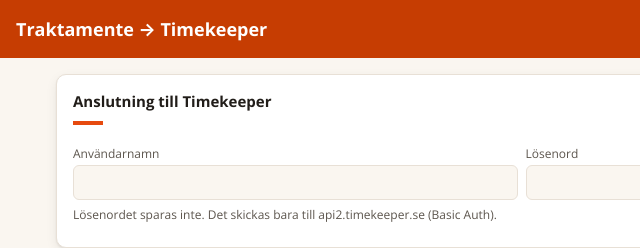
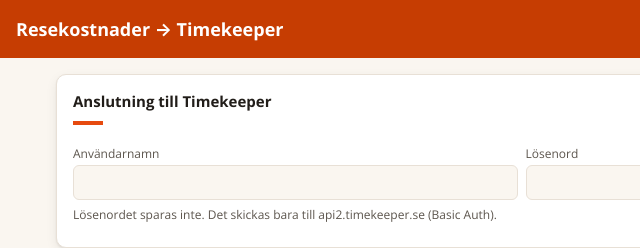
Before and after one commit to totaldigital-se/travelcost, a plain HTML site: page index.html in a window 1280 px wide. Shown: the top 248 px of the page, 0-640 px from the left. Drawn offline with nearby package versions, Linux system fonts and the light colour scheme.

Commit message:
Titel: Resekostnader → Timekeeper

```diff
--- a/index.html
+++ b/index.html
@@ -3,7 +3,7 @@
 <head>
 <meta charset="utf-8">
 <meta name="viewport" content="width=device-width, initial-scale=1">
-<title>Traktamente → Timekeeper</title>
+<title>Resekostnader → Timekeeper</title>
 <link rel="preconnect" href="https://fonts.googleapis.com">
 <link rel="preconnect" href="https://fonts.gstatic.com" crossorigin>
 <link href="https://fonts.googleapis.com/css2?family=Open+Sans:wght@400;600;700&display=swap" rel="stylesheet">
@@ -103,7 +103,7 @@ details summary{cursor:pointer;font-weight:600}
 </head>
 <body>
 <header>
-  <h1>Traktamente → Timekeeper</h1>
+  <h1>Resekostnader → Timekeeper</h1>
   <span id="who" class="muted small">Inte inloggad</span>
 </header>
 
```
Also changed, not shown: 1 other file.
